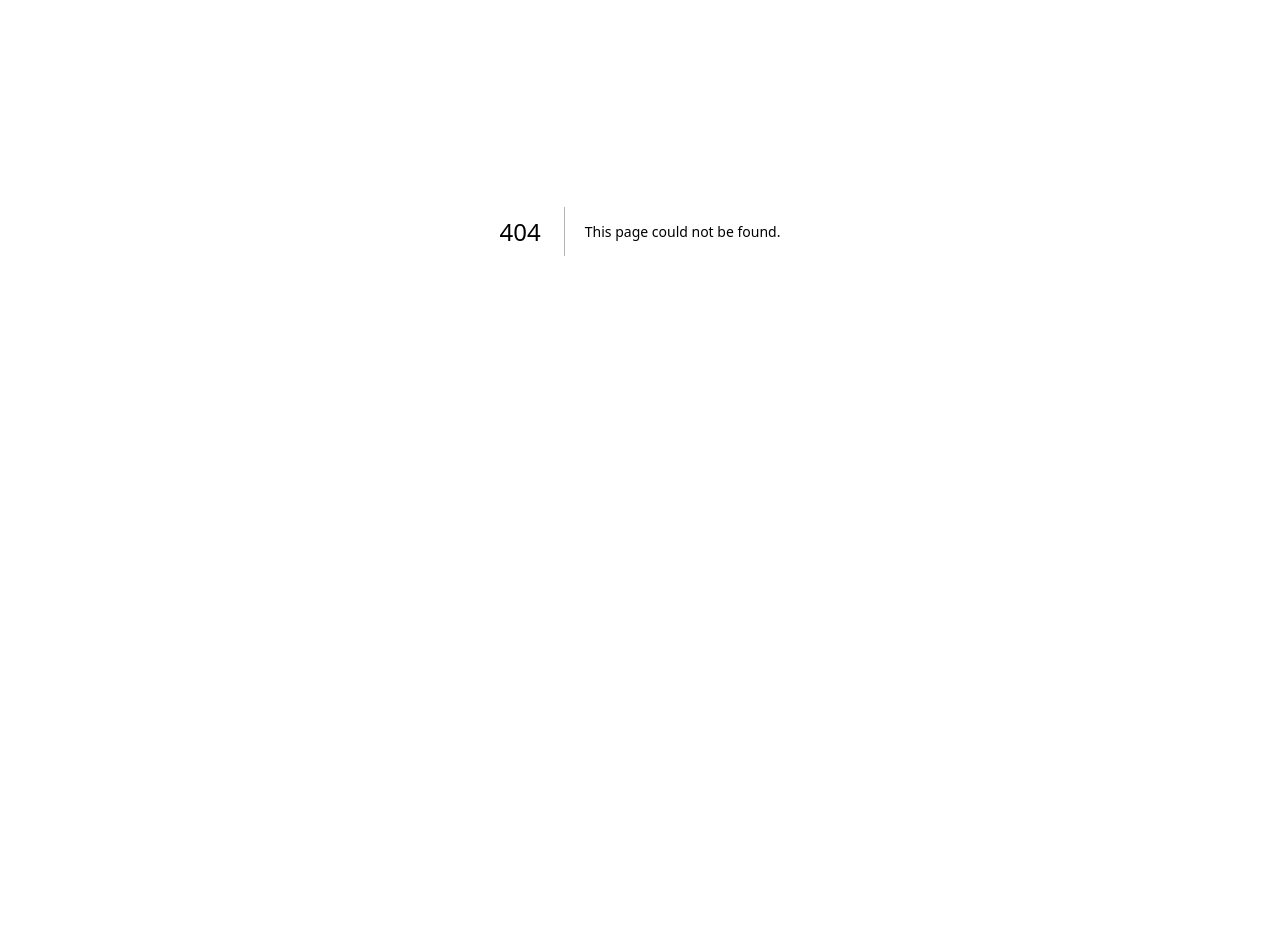
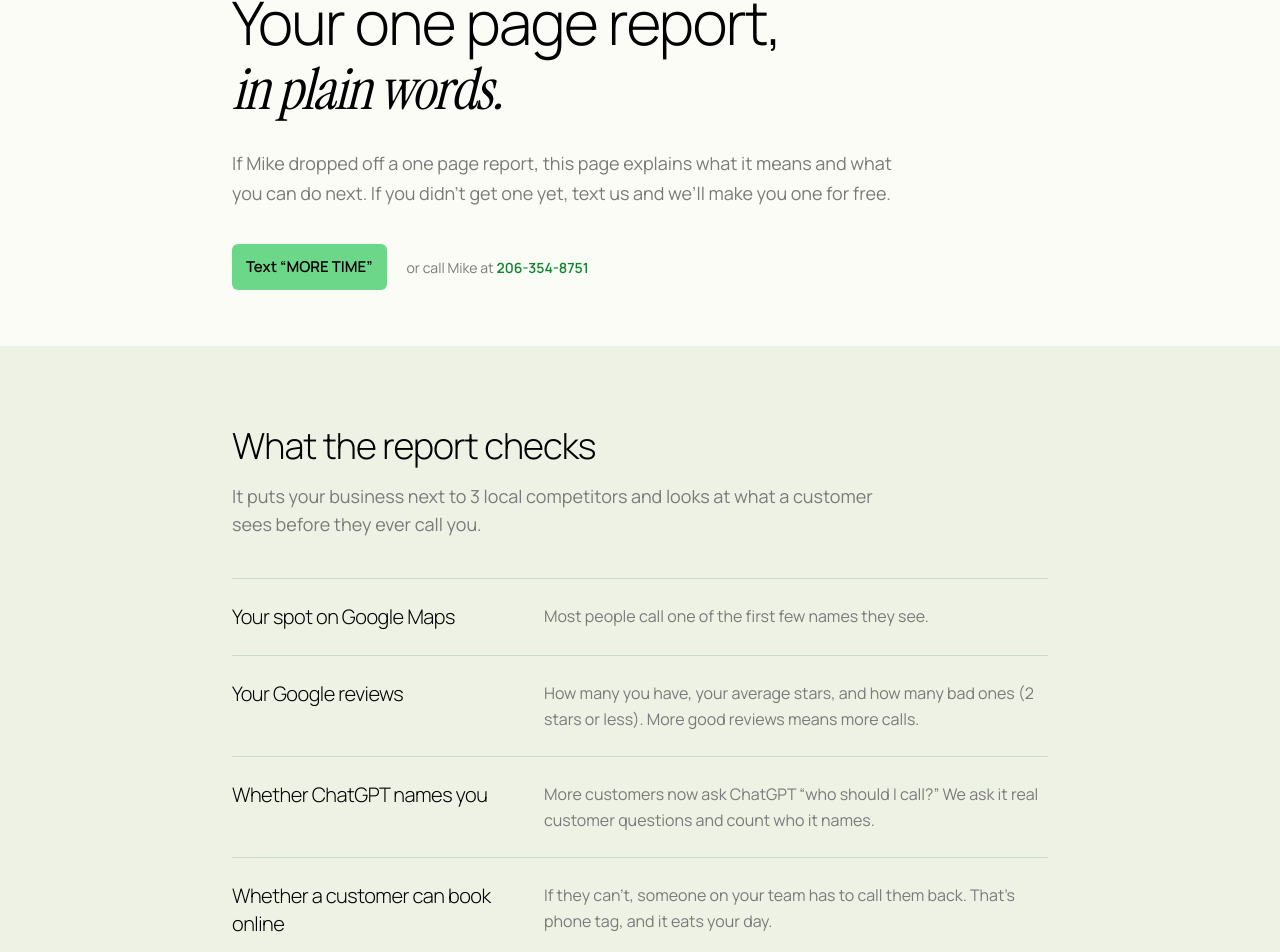
Before and after one commit to howardwkim/miho-partners-landing, a Next.js app: page /moretime in a window 1280 px wide. Before the commit this address had no page. Shown: the part 169-1121 px from the top of the page. Before the commit the page ends 800 px from the top, so only its background shows below. Built offline with nearby package versions, Linux system fonts and the light colour scheme.

Commit message:
Add /moretime page for the Walla Walla one page report outreach
Explains the competitor sheet in plain words, free 20 minute call, text MORE TIME. noindex, not in sitemap or nav.

Co-Authored-By: Claude Opus 5.5 (1M context) <noreply@anthropic.com>

```diff
--- /dev/null
+++ b/app/moretime/page.tsx
@@ -0,0 +1,215 @@
+import type { Metadata } from "next";
+
+import { BOOK_BUTTON_CLASS } from "../components/BookButton";
+import { SiteFooter } from "../components/SiteFooter";
+import { SiteNav } from "../components/SiteNav";
+
+/* ---------------------------------------------------------------------------
+   Where the one page competitor sheet points. Owners land here from the printed
+   sheet, the postcard, and the follow-up email (each with ?ref=<lead id>, which
+   GA4 records with the page view). Written at a 6th grade level on purpose, and
+   no price anywhere: the only ask is the free 20 minute call, the same ask the
+   postcard and the letter make. Not in the sitemap or the nav.
+   --------------------------------------------------------------------------- */
+
+export const metadata: Metadata = {
+  title: "Your one page report — MiHo Partners",
+  description:
+    "What the MiHo Partners one page report checks, what the numbers mean, and how to get 20 free minutes with Mike.",
+  robots: { index: false, follow: false },
+};
+
+const PHONE_DISPLAY = "206-354-8751";
+const SMS_HREF = "sms:+12063548751?&body=MORE%20TIME";
+const TEL_HREF = "tel:+12063548751";
+
+const CHECKS = [
+  {
+    t: "Your spot on Google Maps",
+    d: "Most people call one of the first few names they see.",
+  },
+  {
+    t: "Your Google reviews",
+    d: "How many you have, your average stars, and how many bad ones (2 stars or less). More good reviews means more calls.",
+  },
+  {
+    t: "Whether ChatGPT names you",
+    d: "More customers now ask ChatGPT “who should I call?” We ask it real customer questions and count who it names.",
+  },
+  {
+    t: "Whether a customer can book online",
+    d: "If they can’t, someone on your team has to call them back. That’s phone tag, and it eats your day.",
+  },
+  {
+    t: "How fast your website loads on a phone",
+    d: "Google scores it out of 100. Under 50 is slow, and slow sites lose customers who give up and call someone else.",
+  },
+];
+
+const FIXES = [
+  "Quotes written faster from your notes, with you checking every number",
+  "Polite reminders that go out on their own when a quote or an invoice sits too long",
+  "A booking page so jobs land on your calendar without a phone call",
+  "One friendly text after each job asking for a Google review, the way Google allows",
+  "Your business listed and up to date on the sites ChatGPT reads",
+];
+
+const BUILT = [
+  {
+    t: "A vet clinic with two locations",
+    d: "Their system lumped the money from both locations together, so nobody could see how each one was really doing. Staff spent 2 to 3 hours a day sorting it out by hand. We built a daily check that splits the money by location. Now it takes less than 30 minutes a day.",
+  },
+  {
+    t: "A wine trip business",
+    d: "When someone asks about a trip, they get an email right away to pick a time and pay. Once they pay, the call is on the calendar and the reminders go out on their own. Nobody has to chase anyone.",
+  },
+  {
+    t: "A lumber yard that sells to builders",
+    d: "Every new building permit in town is a job someone is about to start. Our tool pulls new permits each day with the contact’s name and number, and sends each builder a short hello from the lumber yard. It works for any trade: roofing, plumbing, electrical or landscaping.",
+  },
+];
+
+function TextMike({ className = "" }: { className?: string }) {
+  return (
+    <div className={`flex flex-wrap items-center gap-5 ${className}`}>
+      <a href={SMS_HREF} className={BOOK_BUTTON_CLASS}>
+        Text &ldquo;MORE TIME&rdquo;
+      </a>
+      <span className="text-sm leading-snug text-muted">
+        or call Mike at{" "}
+        <a href={TEL_HREF} className="font-semibold text-link transition-colors hover:text-deep">
+          {PHONE_DISPLAY}
+        </a>
+      </span>
+    </div>
+  );
+}
+
+export default function MoreTimePage() {
+  return (
+    <div className="flex flex-col">
+      <SiteNav />
+
+      <main>
+        {/* Hero */}
+        <header className="mx-auto w-full max-w-4xl px-6 pb-14 pt-10 sm:px-10 sm:pt-14">
+          <h1 className="text-[2.75rem] font-light leading-[1.08] tracking-tight sm:text-6xl">
+            Your one page report,
+            <br />
+            <span className="font-accent italic text-[3.1rem] sm:text-[3.6rem]">
+              in plain words.
+            </span>
+          </h1>
+          <p className="mt-7 max-w-2xl text-lg leading-relaxed text-muted">
+            If Mike dropped off a one page report, this page explains what it means and what you
+            can do next. If you didn&rsquo;t get one yet, text us and we&rsquo;ll make you one for
+            free.
+          </p>
+          <TextMike className="mt-9" />
+        </header>
+
+        {/* What it checks */}
+        <section className="bg-surface py-16 sm:py-20">
+          <div className="mx-auto w-full max-w-4xl px-6 sm:px-10">
+            <h2 className="text-3xl font-light tracking-tight sm:text-4xl">What the report checks</h2>
+            <p className="mt-4 max-w-2xl text-lg text-muted">
+              It puts your business next to 3 local competitors and looks at what a customer sees
+              before they ever call you.
+            </p>
+            <dl className="mt-10 border-b border-deep/15">
+              {CHECKS.map((c) => (
+                <div
+                  key={c.t}
+                  className="grid grid-cols-1 gap-x-10 gap-y-2 border-t border-deep/15 py-6 sm:grid-cols-[17rem_minmax(0,1fr)]"
+                >
+                  <dt className="text-xl font-light tracking-tight">{c.t}</dt>
+                  <dd className="max-w-xl leading-relaxed text-muted">{c.d}</dd>
+                </div>
+              ))}
+            </dl>
+          </div>
+        </section>
+
+        {/* Fixes */}
+        <section className="mx-auto w-full max-w-4xl px-6 py-16 sm:px-10 sm:py-20">
+          <h2 className="text-3xl font-light tracking-tight sm:text-4xl">The simple fixes</h2>
+          <p className="mt-4 max-w-2xl text-lg text-muted">
+            Most of what keeps owners working at night is the same few jobs: writing quotes,
+            sending invoices, chasing payment and calling people back. Here&rsquo;s what we set up:
+          </p>
+          <ul className="mt-8 max-w-2xl list-disc space-y-3 pl-5 leading-relaxed marker:text-deep">
+            {FIXES.map((f) => (
+              <li key={f}>{f}</li>
+            ))}
+          </ul>
+          <p className="mt-8 max-w-2xl leading-relaxed text-muted">
+            We set it up inside the tools you already use. No new software to learn. You own it.
+            And we check it for 30 days to make sure it keeps working.
+          </p>
+        </section>
+
+        {/* Already built */}
+        <section className="bg-surface py-16 sm:py-20">
+          <div className="mx-auto w-full max-w-4xl px-6 sm:px-10">
+            <h2 className="text-3xl font-light tracking-tight sm:text-4xl">
+              Simple tools we&rsquo;ve already built
+            </h2>
+            <p className="mt-4 max-w-2xl text-lg text-muted">
+              Real tools, built for real businesses in the last few months.
+            </p>
+            <div className="mt-10 grid grid-cols-1 gap-x-12 gap-y-10 sm:grid-cols-3">
+              {BUILT.map((b) => (
+                <div key={b.t} className="sm:border-t sm:border-deep/25 sm:pt-7">
+                  <h3 className="text-xl font-light tracking-tight">{b.t}</h3>
+                  <p className="mt-3 leading-relaxed text-muted">{b.d}</p>
+                </div>
+              ))}
+            </div>
+          </div>
+        </section>
+
+        {/* The call */}
+        <section className="bg-ink py-16 text-ink-foreground sm:py-20">
+          <div className="mx-auto w-full max-w-4xl px-6 sm:px-10">
+            <h2 className="text-3xl font-light tracking-tight sm:text-4xl">
+              Start with a free <span className="font-accent italic">20 minute</span> call
+            </h2>
+            <p className="mt-5 max-w-2xl text-lg leading-relaxed text-ink-foreground/85">
+              We&rsquo;ll look at one thing you&rsquo;re tired of handling and why it keeps landing
+              back on your desk. Then Mike follows up with a specific change to try and how it could
+              save you time. If there&rsquo;s nothing worth fixing, we&rsquo;ll tell you that too.
+            </p>
+            <p className="mt-5 max-w-2xl leading-relaxed text-ink-foreground/85">
+              <span className="font-semibold text-ink-foreground">Mike&rsquo;s promise: </span>
+              if those 20 minutes are a waste of your time, tell him, and he&rsquo;ll send you a
+              Starbucks gift card. No hard feelings.
+            </p>
+            <div className="mt-9 flex flex-wrap items-center gap-5">
+              <a href={SMS_HREF} className={BOOK_BUTTON_CLASS}>
+                Text &ldquo;MORE TIME&rdquo;
+              </a>
+              <span className="text-sm text-ink-foreground/80">
+                or call{" "}
+                <a href={TEL_HREF} className="font-semibold text-ink-foreground underline">
+                  {PHONE_DISPLAY}
+                </a>
+              </span>
+            </div>
+          </div>
+        </section>
+
+        {/* Who */}
+        <section className="mx-auto w-full max-w-4xl px-6 py-16 sm:px-10">
+          <h2 className="text-2xl font-light tracking-tight sm:text-3xl">Who we are</h2>
+          <p className="mt-4 max-w-2xl leading-relaxed text-muted">
+            MiHo Partners is Mike Grabham and Howard Kim. Mike lives in Walla Walla, has started six
+            companies and sold two, and has an MBA from Seattle University. Howard builds the tools:
+            he has a master&rsquo;s in computer science from Georgia Tech.
+          </p>
+        </section>
+      </main>
+
+      <SiteFooter />
+    </div>
+  );
+}
```
